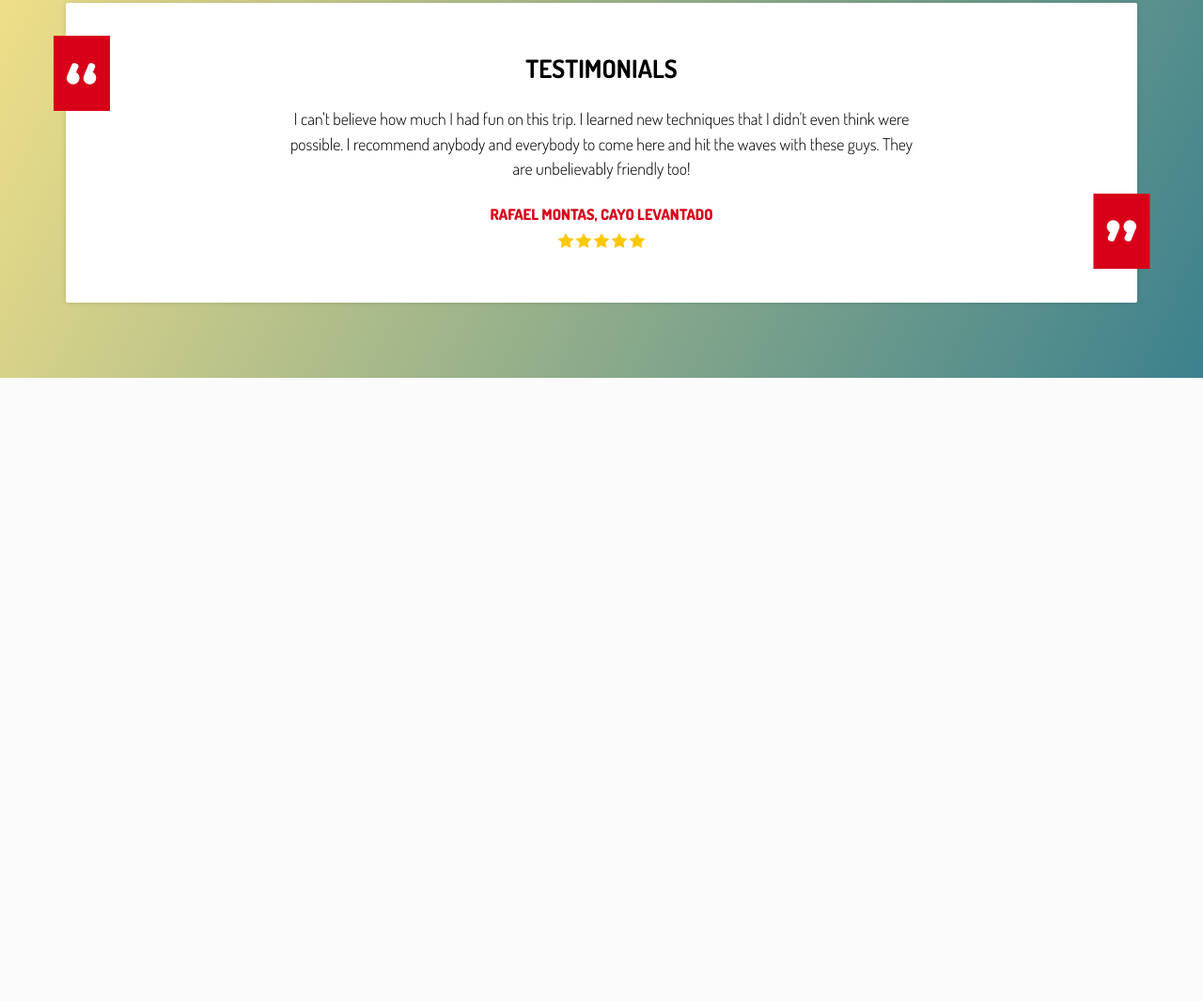
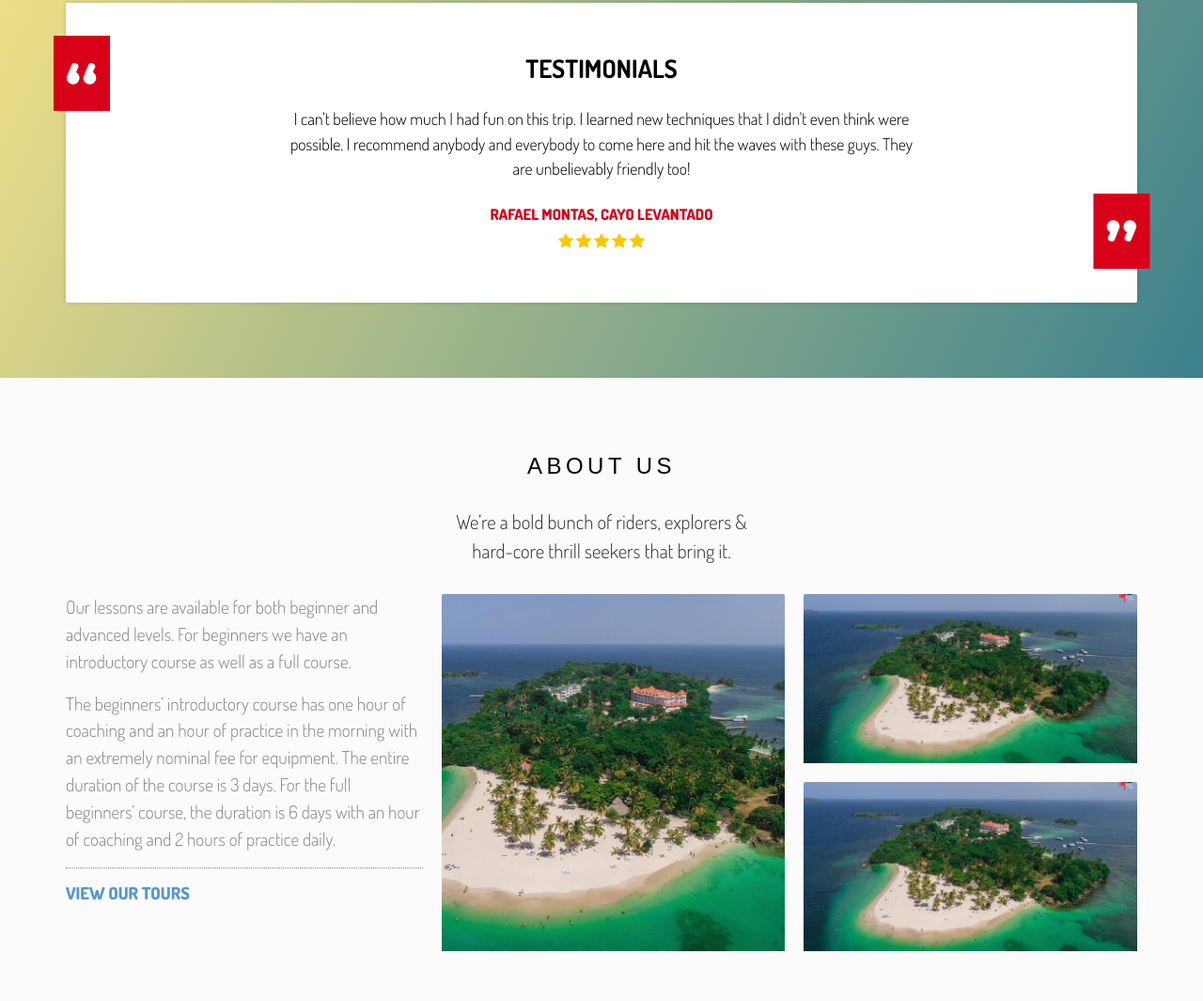
Before and after one commit to rafaelmontas/moto-marina, a plain HTML site: page index.html in a window 1280 px wide. Shown: the part 1318-2383 px from the top of the page at 94% size. Before the commit the page ends 1720 px from the top, so only its background shows below. Drawn offline with nearby package versions, Linux system fonts and the light colour scheme.

Commit message:
Work on About Us section

```diff
--- a/index.html
+++ b/index.html
@@ -163,6 +163,32 @@
 				</div>
 			</div>
 		</section>
+		<section class="about-us">
+			<h1>About Us</h1>
+			<h2>We’re a bold bunch of riders, explorers & <br>hard-core thrill seekers that bring it.</h2>
+			<div class="info-wrapper">
+				<div class="about-info-container">
+					<div class="about-info">
+						<p>Our lessons are available for both beginner and advanced levels. For beginners we have an introductory course as well as a full course.</p>
+						<p>The beginners’ introductory course has one hour of coaching and an hour of practice in the morning with an extremely nominal fee for equipment. The entire duration of the course is 3 days. For the full beginners’ course, the duration is 6 days with an hour of coaching and 2 hours of practice daily.</p>
+					</div>
+					<h5>View our tours</h5>
+				</div>
+				<div class="image-grid-main">
+					<div class="img-container">
+						<img src="./public/media/cayo-img.jpeg"/>
+					</div>
+					<div class="img-grid-inner">
+						<div class="img-container">
+							<img src="./public/media/cayo-img.jpeg"/>
+						</div>
+						<div class="img-container">
+							<img src="./public/media/cayo-img.jpeg"/>
+						</div>
+					</div>
+				</div>
+			</div>
+		</section>
 	</main>
 </body>
 </html>
--- a/main.css
+++ b/main.css
@@ -421,6 +421,83 @@ main .testimonials .testimonial-container .testimonial-info .carousel-inner .car
 	color: #fac800;
 	margin-top: 10px;
 }
+main .about-us {
+	padding: 80px 16px;
+	font-family: 'Dosis', sans-serif;
+	max-width: 1140px;
+	margin: 0 auto;
+}
+main .about-us h1 {
+	text-align: center;
+	font-family: ProximaNova,sans-serif;
+	text-transform: uppercase;
+	letter-spacing: 4.5px;
+	font-weight: 500;
+	margin-bottom: 30px;
+}
+main .about-us h2 {
+	text-align: center;
+	color: #3b3331;
+	font-size: 1.3rem;
+	font-weight: 300;
+	line-height: 1.5;
+	margin-bottom: 30px;
+}
+main .about-us .info-wrapper {
+	display: flex;
+	flex-direction: column;
+}
+main .about-us .about-info {
+	/* margin-bottom: 30px; */
+	color: #888888;
+	text-align: center;
+	border-bottom: 1px dotted #888888;
+}
+main .about-us .about-info p {
+	margin-bottom: 16px;
+	font-size: 1.2rem;
+	line-height: 1.5;
+}
+main .about-us .about-info-container {
+	margin-bottom: 30px;
+}
+main .about-us .about-info-container h5 {
+	color: #5897cc;
+	font-size: 18px;
+	text-transform: uppercase;
+	margin: 1rem 0;
+	font-family: Dosis,Helvetica,Arial,sans-serif;
+	font-weight: 800;
+	line-height: 1.2;
+	display: none;
+}
+main .about-us .image-grid-main {
+	margin-bottom: 30px;
+	display: flex;
+	flex-direction: column;
+}
+main .about-us .image-grid-main .img-container {
+	display: flex;
+	overflow: hidden;
+	width: 100%;
+	height: 380px;
+	margin-bottom: 20px;
+	/* position: relative; */
+	border-radius: 2px 2px 0 0;
+}
+main .about-us .image-grid-main .img-container img {
+	object-fit: cover;
+	width: 100%;
+	display: block;
+	height: 100%;
+}
+main .about-us .image-grid-main .img-grid-inner {
+	display: flex;
+	flex-direction: column;
+}
+main .about-us .image-grid-main .img-grid-inner .img-container {
+	height: 180px;
+}
 
 
 @media only screen and (min-width: 768px) {
@@ -465,6 +542,18 @@ main .testimonials .testimonial-container .testimonial-info .carousel-inner .car
 	main .home-hero .overlay-text .text-container p {
 		font-size: 18px;
 	}
+	/* About us section */
+	main .about-us .image-grid-main {
+		flex-direction: row;
+		/* width: 100%; */
+	}
+	main .about-us .image-grid-main > .img-container {
+		margin-right: 20px;
+	}
+	main .about-us .image-grid-main .img-grid-inner .img-container {
+		min-width: 355px;
+		width: 100%;
+	}
 }
 
 @media only screen and (min-width: 992px) {
@@ -489,6 +578,29 @@ main .testimonials .testimonial-container .testimonial-info .carousel-inner .car
 	main .tours .tour-cards .tour-card-container {
 		width: 33.3%;
 	}
+	/* About us section */
+	main .about-us .info-wrapper {
+		flex-direction: row;
+	}
+	main .about-us .info-wrapper .about-info-container {
+		width: 33.33%;
+	}
+	main .about-us .info-wrapper .about-info-container .about-info {
+		text-align: left;
+	}
+	main .about-us .info-wrapper .about-info-container h5 {
+		display: block;
+	}
+	main .about-us .info-wrapper .image-grid-main {
+		width: 66.66%;
+		justify-content: space-between;
+	}
+	main .about-us .info-wrapper .image-grid-main > .img-container {
+		margin-left: 20px;
+	}
+	main .about-us .info-wrapper .image-grid-main .img-grid-inner .img-container {
+		min-width: 288px;
+	}
 }
 @media only screen and (min-width: 1200px) {
 	header::before {
@@ -497,4 +609,8 @@ main .testimonials .testimonial-container .testimonial-info .carousel-inner .car
 	header nav.navigation .nav-links ul li a {
 		padding: 12px 25px;
 	}
+	/* About us section */
+	main .about-us .info-wrapper .image-grid-main .img-grid-inner .img-container {
+		min-width: 355px;
+	}
 }
```
